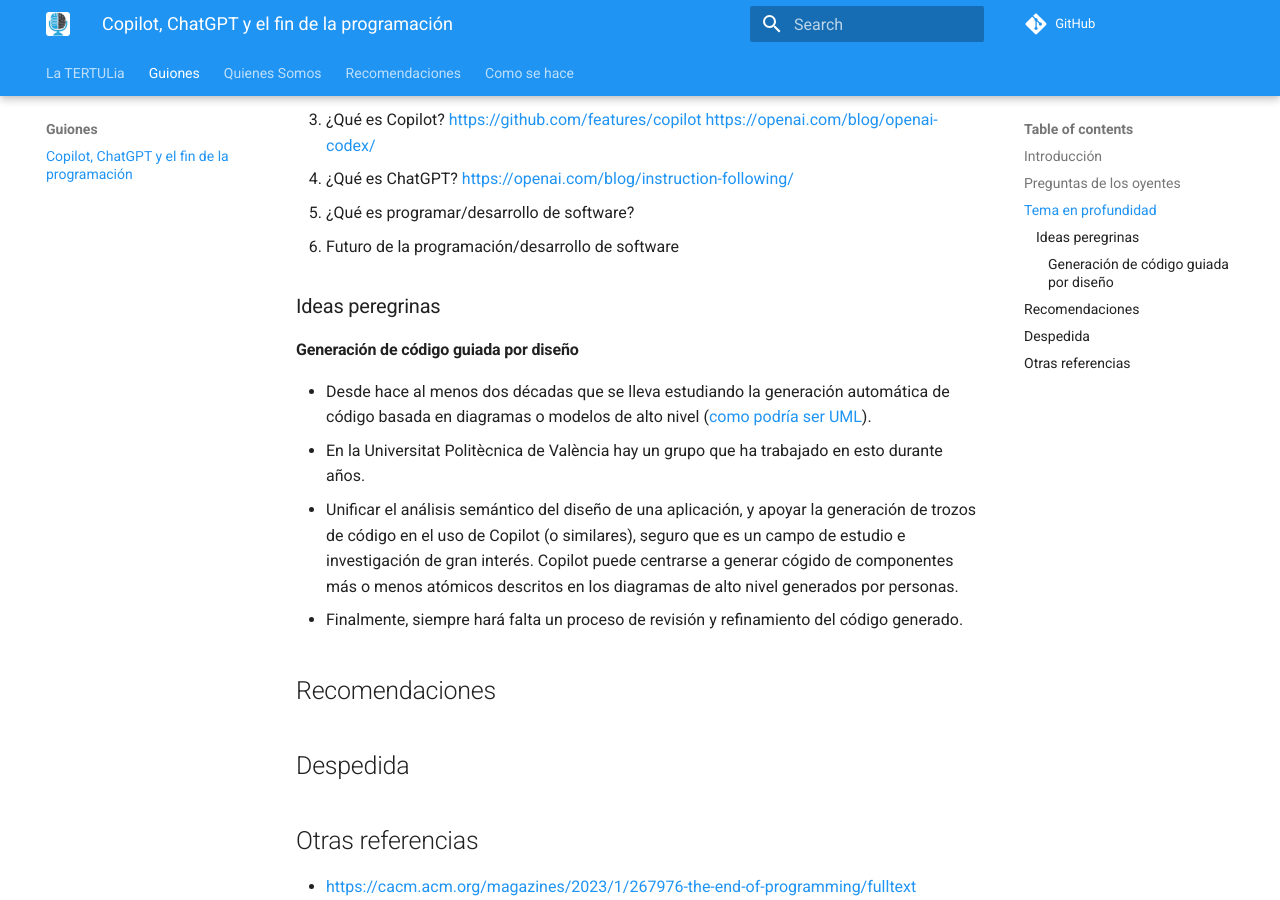
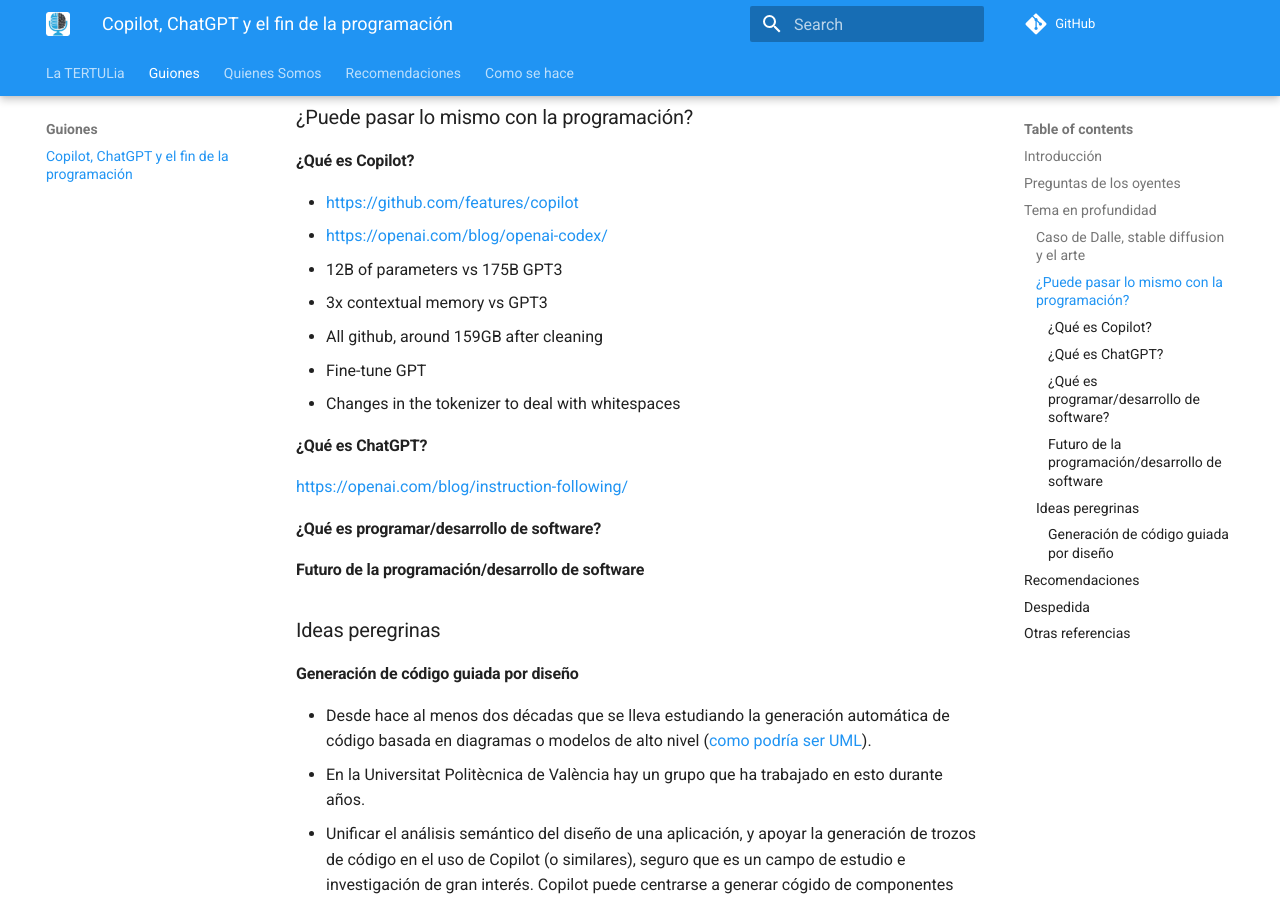
Before and after one commit to ironbar/tertulia_inteligencia_artificial, an MkDocs documentation site: the page built from docs/guiones/01-copilot-fin-programacion.md, in a window 1280 px wide and 900 px high, scrolled down 683 px. Built offline with MkDocs 1.6.1 and Material for MkDocs 9.7.7, drawn with Linux system fonts in a browser that asks for light colours; comment, search, counter and statistics services are not loaded.

Commit message:
Update 01-copilot-fin-programacion.md

```diff
--- a/docs/guiones/01-copilot-fin-programacion.md
+++ b/docs/guiones/01-copilot-fin-programacion.md
@@ -14,12 +14,27 @@
 
 ## Tema en profundidad
 
-1. Caso de Dalle, stable diffusion y el arte
-2. ¿Puede pasar lo mismo con la programación?
-   1. ¿Qué es Copilot? [https://github.com/features/copilot](https://github.com/features/copilot) [https://openai.com/blog/openai-codex/](https://openai.com/blog/openai-codex/)
-   2. ¿Qué es ChatGPT? [https://openai.com/blog/instruction-following/](https://openai.com/blog/instruction-following/)
-   3. ¿Qué es programar/desarrollo de software?
-   4. Futuro de la programación/desarrollo de software
+### Caso de Dalle, stable diffusion y el arte
+
+### ¿Puede pasar lo mismo con la programación?
+
+#### ¿Qué es Copilot?
+
+- [https://github.com/features/copilot](https://github.com/features/copilot)
+- [https://openai.com/blog/openai-codex/](https://openai.com/blog/openai-codex/)
+- 12B of parameters vs 175B GPT3
+- 3x contextual memory vs GPT3
+- All github, around 159GB after cleaning
+- Fine-tune GPT
+- Changes in the tokenizer to deal with whitespaces
+
+#### ¿Qué es ChatGPT?
+
+[https://openai.com/blog/instruction-following/](https://openai.com/blog/instruction-following/)
+
+#### ¿Qué es programar/desarrollo de software?
+
+#### Futuro de la programación/desarrollo de software
 
 ### Ideas peregrinas
 
```
